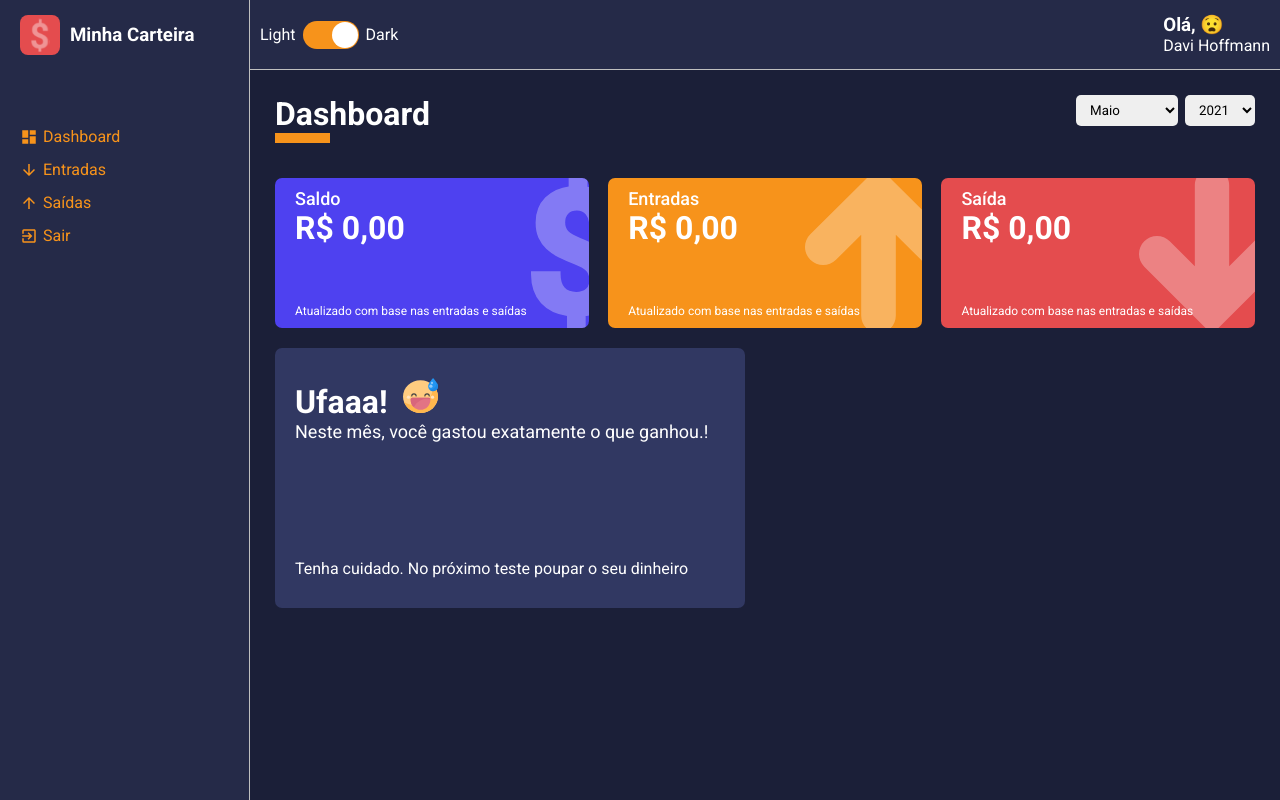
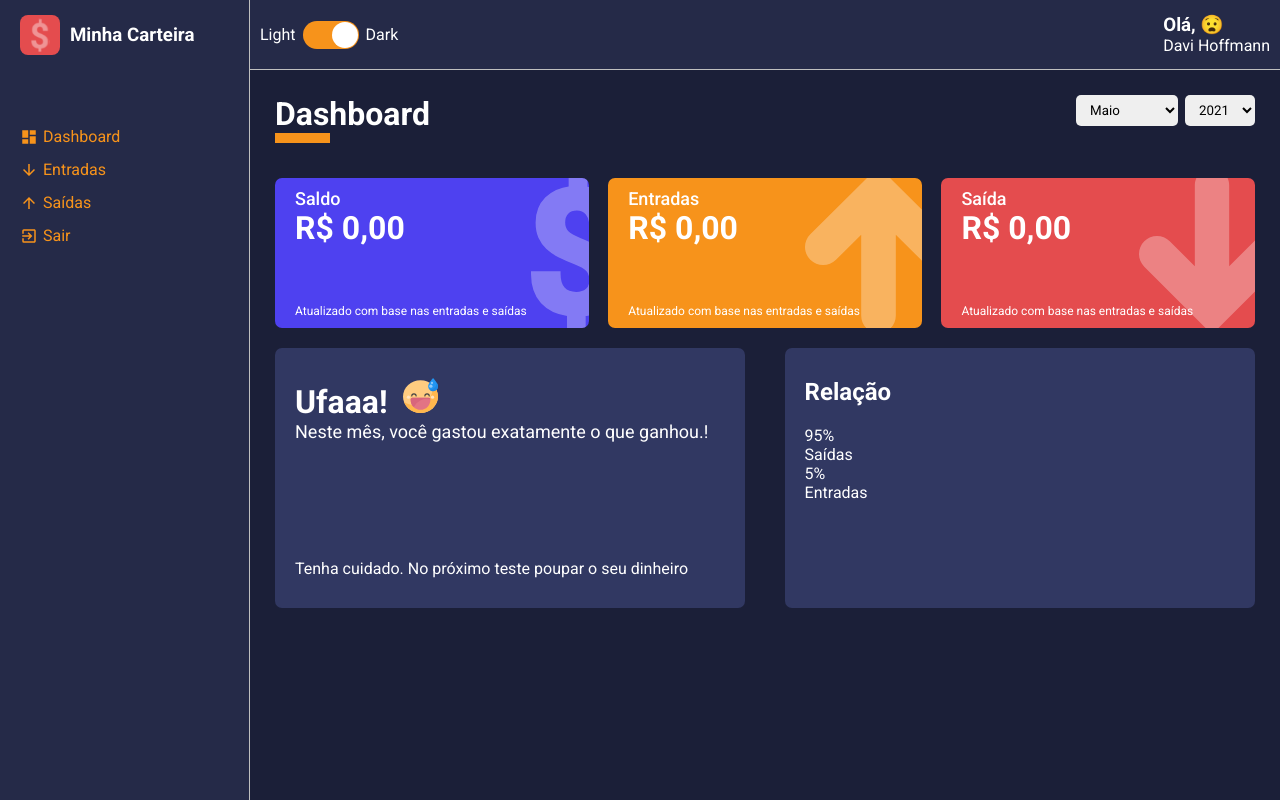
Before and after one commit to davihoffmann/minha-carteira-web, a React (Create React App) app: page /dashboard in a window 1280 px wide. Built offline with nearby package versions, Linux system fonts and the light colour scheme.

Commit message:
iniciada criação da estrutura do hgrafico de pizza

```diff
--- a/package.json
+++ b/package.json
@@ -17,6 +17,7 @@
     "react-router-dom": "^5.2.0",
     "react-scripts": "4.0.3",
     "react-switch": "^6.0.0",
+    "recharts": "^2.0.9",
     "styled-components": "^5.2.3",
     "typescript": "^4.1.2",
     "uuidv4": "^6.2.7",
--- /dev/null
+++ b/src/components/PieChart/index.tsx
@@ -0,0 +1,33 @@
+import React, { ReactElement } from 'react';
+// import { PieChart, Pie, ResponsiveContainer } from 'recharts';
+
+import { Container, SideLeft, LegendContainer, Legend, SideRight } from './styles';
+
+export default function PieChart(): ReactElement {
+    return (
+        <Container>
+            <SideLeft>
+                <h2>Relação</h2>
+                <LegendContainer>
+                    <Legend>
+                        <div>95%</div>
+                        <span>Saídas</span>
+                    </Legend>
+                    <Legend>
+                        <div>5%</div>
+                        <span>Entradas</span>
+                    </Legend>
+                </LegendContainer>
+            </SideLeft>
+            <SideRight>
+                {/* <ResponsiveContainer>
+                    <PieChart>
+                        <Pie data={[{ amount: 30, percent: 95 }]} labelLine={false} dataKey="percent">
+                            {}
+                        </Pie>
+                    </PieChart>
+                </ResponsiveContainer> */}
+            </SideRight>
+        </Container>
+    );
+}
--- /dev/null
+++ b/src/components/PieChart/styles.ts
@@ -0,0 +1,30 @@
+import styled from 'styled-components';
+
+export const Container = styled.div`
+    width: 48%;
+    height: 260px;
+
+    margin: 10px 0;
+
+    background-color: ${props => props.theme.colors.tertiary};
+    color: ${props => props.theme.colors.white};
+
+    border-radius: 7px;
+    display: flex;
+`;
+
+export const SideLeft = styled.aside`
+    padding: 30px 20px;
+
+    > h2 {
+        margin-bottom: 20px;
+    }
+`;
+
+export const LegendContainer = styled.ul`
+    list-style: none;
+`;
+
+export const Legend = styled.li``;
+
+export const SideRight = styled.main``;
--- a/src/pages/Dashboard/index.tsx
+++ b/src/pages/Dashboard/index.tsx
@@ -3,6 +3,7 @@ import ContentHeader from '../../components/ContentHeader';
 import SelectInput from '../../components/SelectInput';
 import WalletBox from '../../components/WalletBox';
 import MessageBox from '../../components/MessageBox';
+import PieChart from '../../components/PieChart';
 
 import gains from '../../repositories/gains';
 import expenses from '../../repositories/expenses';
@@ -179,6 +180,8 @@ const Dashboard: React.FC = () => {
                     footerText={message.footerText}
                     icon={message.icon}
                 />
+
+                <PieChart />
             </Content>
         </Container>
     );
```
Also changed, not shown: 1 other file (tests, documents, lock files or other folders).
